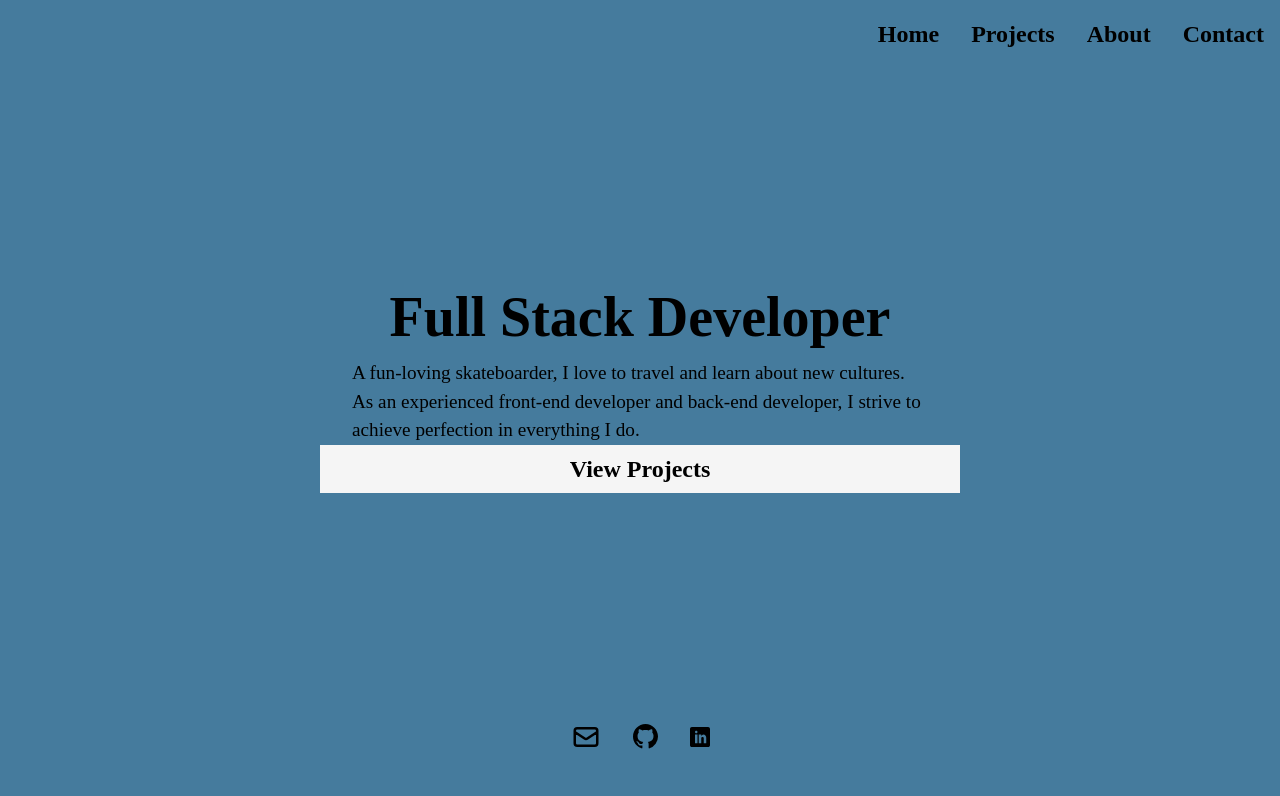
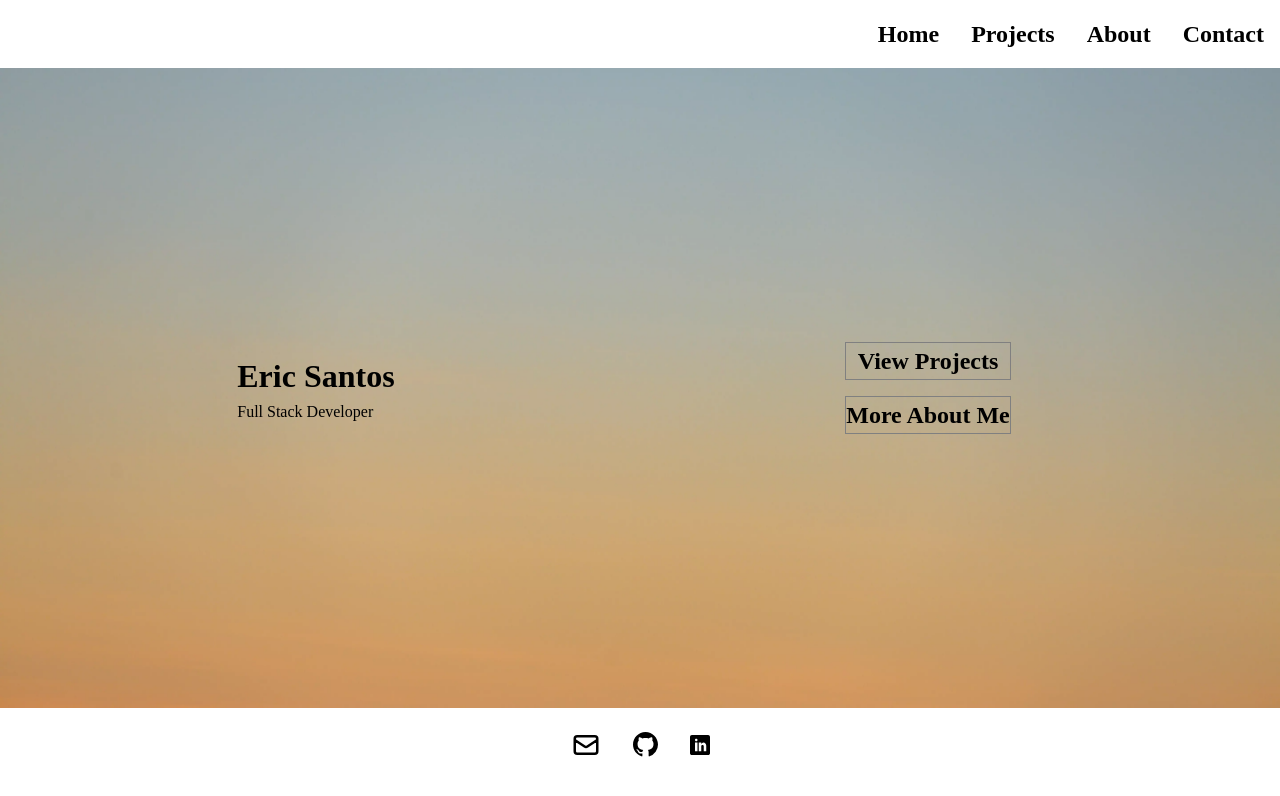
Before and after one commit to Eric-Santos/pwa-portfolio, a React (Create React App) app: page / in a window 1280 px wide. Shown: the top 796 px of the page. Built offline with nearby package versions, Linux system fonts and the light colour scheme.

Commit message:
added new home image and resized

```diff
--- a/src/components/Home.js
+++ b/src/components/Home.js
@@ -9,15 +9,18 @@ const Home = () => {
       <main>
         <Navbar />
         <div className="hero">
-          <h1>Full Stack Developer</h1>
-          <p>
-            A fun-loving skateboarder, I love to travel and learn about new
-            cultures. As an experienced front-end developer and back-end
-            developer, I strive to achieve perfection in everything I do.
-          </p>
-          <Link to="projects" className="project-link">
-            <h2>View Projects</h2>
-          </Link>
+          <div className="title">
+            <h1>Eric Santos</h1>
+            <p>Full Stack Developer</p>
+          </div>
+          <div className="btns">
+            <Link to="projects" className="project-link">
+              <h2>View Projects</h2>
+            </Link>
+            <Link to="about" className="project-link">
+              <h2>More About Me</h2>
+            </Link>
+          </div>
         </div>
         <Footer />
       </main>
--- a/src/index.css
+++ b/src/index.css
@@ -77,6 +77,3 @@ select {
 h1,h2,h3,h4,h5,h6, p {
   font-family: 'Merriweather';
 }
-body {
-  background-color: #457b9d;
-}
--- a/src/styles/home.css
+++ b/src/styles/home.css
@@ -2,16 +2,20 @@ main .hero {
   display: flex;
   justify-content: center;
   align-items: center;
-  flex-flow: column;
-  height: 75vh;
-  margin: 1rem;
+  flex-flow: row wrap;
+  height: 80vh;
+  background-image: url('../bkg-images/sunset.webp');
+  background-position: center;
+  /* Center the image */
+  background-repeat: no-repeat;
+  /* Do not repeat the image */
+  background-size: cover;
+  /* Resize the background image to cover the entire container */
 }
 main .hero h1 {
   color: black;
-  font-size: 3.5rem;
 }
 main .hero p {
-  font-size: 1.2rem;
   color: black;
 }
 @media screen and (min-width: 960px) {
@@ -19,20 +23,17 @@ main .hero p {
     width: 45vw;
   }
 }
-main .hero .project-link {
+main .hero .btns {
+  margin: 1rem;
+}
+main .hero .btns .project-link {
+  border: 1px solid grey;
   display: flex;
   justify-content: center;
   align-items: center;
-  width: 90vw;
-  background-color: whitesmoke;
-  height: 3rem;
   text-decoration: none;
+  margin: 1rem;
 }
-@media screen and (min-width: 960px) {
-  main .hero .project-link {
-    width: 50vw;
-  }
-}
-main .hero .project-link h2 {
+main .hero .btns .project-link h2 {
   color: black;
 }
--- a/src/styles/home.less
+++ b/src/styles/home.less
@@ -3,34 +3,37 @@ main {
     display: flex;
     justify-content: center;
     align-items: center;
-    flex-flow: column;
-    height: 75vh;
-    margin: 1rem;
+    flex-flow: row wrap;
+    height: 80vh;
+    background-image: url('../bkg-images/sunset.webp');
+    background-position: center; /* Center the image */
+    background-repeat: no-repeat; /* Do not repeat the image */
+    background-size: cover; /* Resize the background image to cover the entire container */
     h1 {
       color:black;
-      font-size: 3.5rem;
     }
     p {
-      font-size: 1.2rem;
       color: black;
       @media screen and (min-width:960px){
         width: 45vw;
       }
     }
-    .project-link {
+    .btns {
+      margin: 1rem;
+      .project-link {
+      border: 1px solid grey;
       display: flex;
       justify-content: center;
       align-items: center;
-      width: 90vw;
-      background-color: whitesmoke;
-      height: 3rem;
       text-decoration: none;
+      margin: 1rem;
       @media screen and (min-width:960px){
-        width: 50vw;
+
       }
       h2 {
         color: black;
       }
   }
+    }
   }
 }
```
Also changed, not shown: src/bkg-images/sunset.webp (added).
